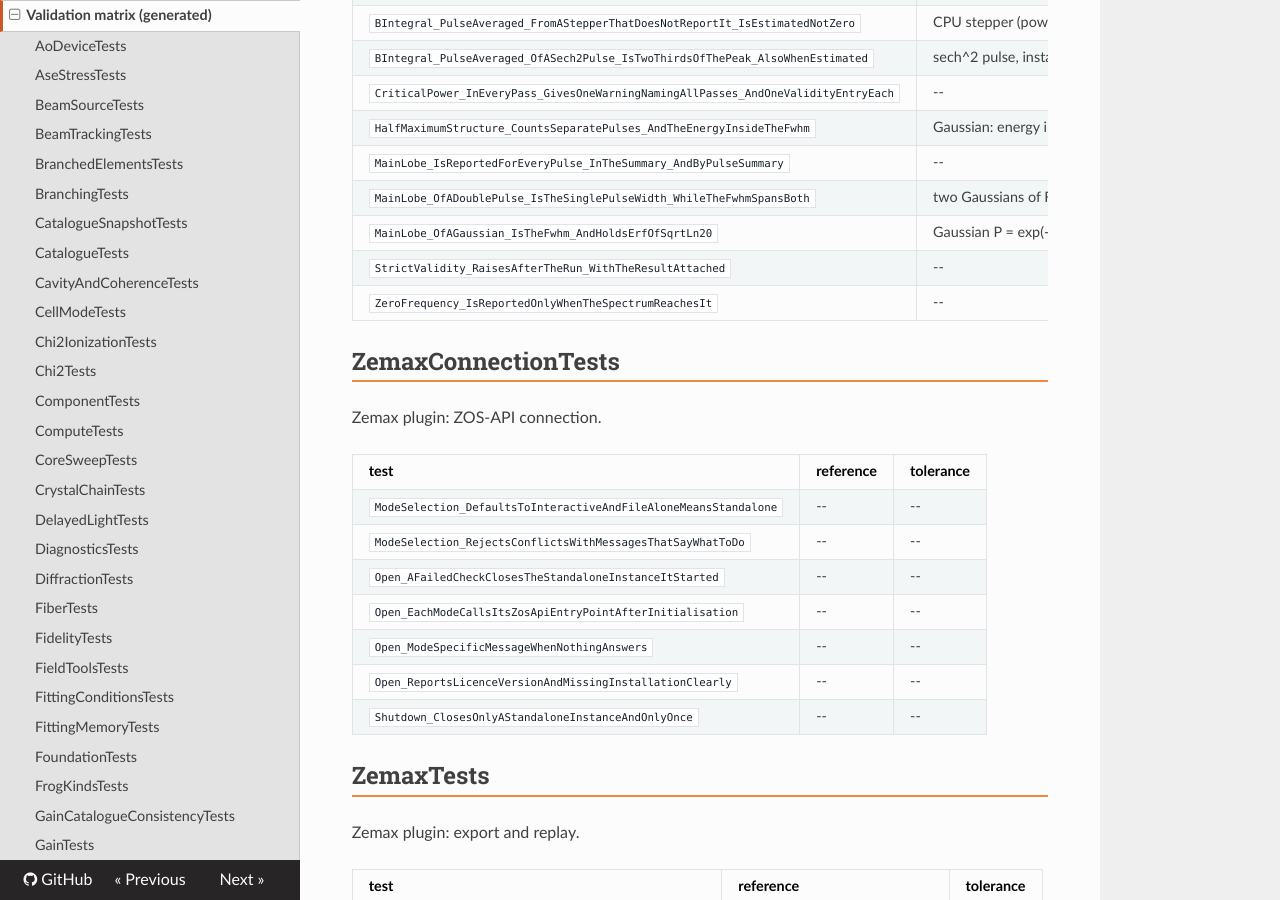
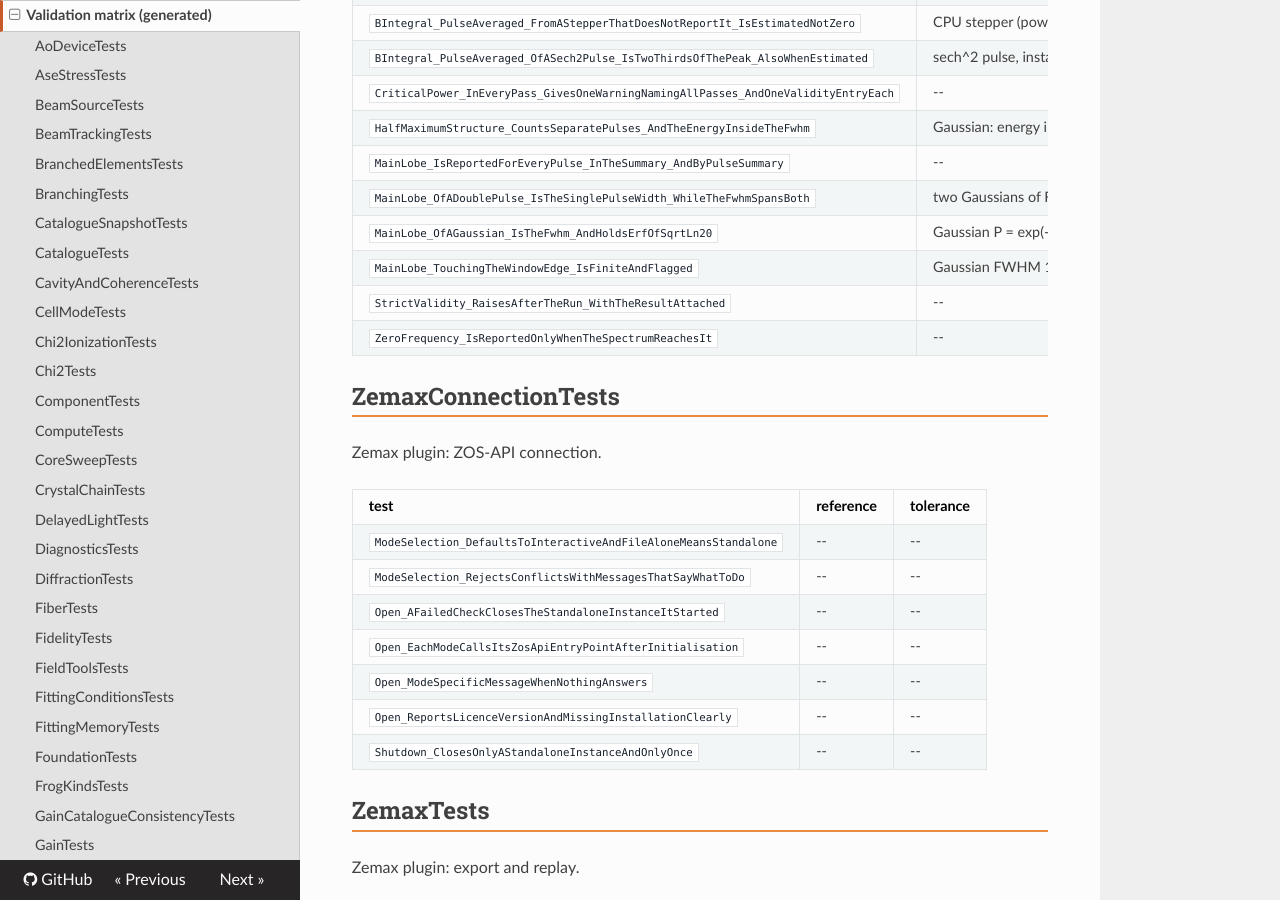
Before and after one commit to JosephCodemard/UltrafastEngine, an MkDocs documentation site: the page built from docs/reference/validation-matrix.md, in a window 1280 px wide and 900 px high, scrolled down 39512 px. Built offline with MkDocs 1.6.1, drawn with Linux system fonts in a browser that asks for light colours; nearby versions of some CDN libraries; part of the change alters nothing that is shown; some of the changed text lies outside the part shown.

Commit message:
Regenerate the validation matrix after merging Z1
Co-Authored-By: Claude Opus 5.5 <noreply@anthropic.com>

```diff
--- a/docs/reference/validation-matrix.md
+++ b/docs/reference/validation-matrix.md
@@ -2,7 +2,7 @@
 
 <!-- Generated from the test attributes: dotnet tests/UltrafastEngine.Tests/bin/Release/net10.0/UltrafastEngine.Tests.dll --matrix docs/reference/validation-matrix.md -- do not edit. -->
 
-Every C# test of the engine: **697 tests** in 76 classes. **442** of them check the engine against something outside it -- an analytic result, a published value or another code -- named in the *reference* column with the agreement required. **27** are cross-checks between two parts of the engine (a reference starting with "cross-"): they catch inconsistency, not a shared error. The others test behaviour and bookkeeping. The narrative overview is [Testing and validation](../testing.md); a test declares its reference with `[Test(Reference = "...", Tolerance = "...")]`.
+Every C# test of the engine: **698 tests** in 76 classes. **443** of them check the engine against something outside it -- an analytic result, a published value or another code -- named in the *reference* column with the agreement required. **27** are cross-checks between two parts of the engine (a reference starting with "cross-"): they catch inconsistency, not a shared error. The others test behaviour and bookkeeping. The narrative overview is [Testing and validation](../testing.md); a test declares its reference with `[Test(Reference = "...", Tolerance = "...")]`.
 
 | area | class | tests | with an external reference |
 |---|---|---|---|
@@ -79,7 +79,7 @@ Every C# test of the engine: **697 tests** in 76 classes. **442** of them check
 | [Coherent tile source: N sub-beams with piston, tilt and delay; combined far field, grating lobes, phase and delay errors](#tilesourcetests) | `TileSourceTests` | 11 | 11 |
 | [Fitting plugin: transforms, backward propagation, fits](#transformtests) | `TransformTests` | 25 | 4 |
 | [The test framework and the generated validation matrix](#validationmatrixtests) | `ValidationMatrixTests` | 2 | 0 |
-| [Run validity and pulse metrics](#validitytests) | `ValidityTests` | 10 | 6 |
+| [Run validity and pulse metrics](#validitytests) | `ValidityTests` | 11 | 7 |
 | [Zemax plugin: ZOS-API connection](#zemaxconnectiontests) | `ZemaxConnectionTests` | 7 | 0 |
 | [Zemax plugin: export and replay](#zemaxtests) | `ZemaxTests` | 5 | 1 |
 
@@ -625,7 +625,7 @@ GPU back-ends (CUDA / OpenCL) against the CPU.
 
 | test | reference | tolerance |
 |---|---|---|
-| `BIntegral_PulseAndBeamAveraged_OnTheDevice_MatchTheCpu` | cross-check: the CPU stepper's power-weighted B (sum P dn / sum P per step, uf_pmean on the device) | 1e-8 (same scheme and steps; reductions in a different order) |
+| `BIntegral_PulseAndBeamAveraged_OnTheDevice_MatchTheCpu` | cross-check: the CPU stepper's power-weighted B (sum P dn / sum P per step, uf_pmean on the device) | 1e-5 (same scheme; the adaptive step sequence may differ by a step or two between device and host reductions, which moves the sums at the 1e-6 level) |
 | `CallbackResponses_StayOnTheCpu_WithTheReason` | -- | -- |
 | `Chi2CoupledWaves_ShgQpmAndOpa_MatchTheCpu` | cross-check: the CPU solver (Crystals.Chi2Problem.Nonlinear, Steppers.AdaptiveErk43Ip with domain walls) | 1e-09 |
 | `ConcurrentRuns_ShareTheDevice_AndMatchTheCpu` | -- | -- |
@@ -1283,6 +1283,7 @@ Run validity and pulse metrics.
 | `MainLobe_IsReportedForEveryPulse_InTheSummary_AndByPulseSummary` | -- | -- |
 | `MainLobe_OfADoublePulse_IsTheSinglePulseWidth_WhileTheFwhmSpansBoth` | two Gaussians of FWHM T, 5 T apart, the second at 0.6: main lobe = T and holds erf(sqrt(ln 20)) / 1.6 of the energy; fwhmS spans both: 5 T + T/2 + (T/2) sqrt(log2(0.6/0.5)) | 1e-4 ... 2e-3 (sampling) |
 | `MainLobe_OfAGaussian_IsTheFwhm_AndHoldsErfOfSqrtLn20` | Gaussian P = exp(-4 ln2 t^2 / T^2): main lobe = FWHM T; 5 % points at t = T sqrt(ln 20 / (4 ln 2)), energy between them erf(sqrt(ln 20)) = 0.985625 | 1e-4 (sampling) |
+| `MainLobe_TouchingTheWindowEdge_IsFiniteAndFlagged` | Gaussian FWHM 1 centred on the last sample: the half of the lobe inside the window is 0.5 wide (lower bound), flagged; a centred one is not flagged | 1e-3 (sampling) |
 | `StrictValidity_RaisesAfterTheRun_WithTheResultAttached` | -- | -- |
 | `ZeroFrequency_IsReportedOnlyWhenTheSpectrumReachesIt` | -- | -- |
 
```
